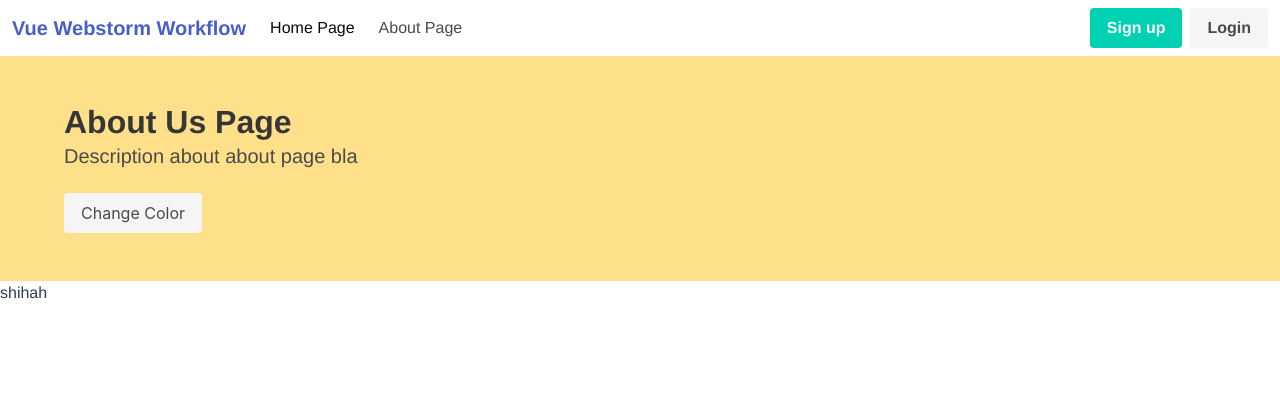
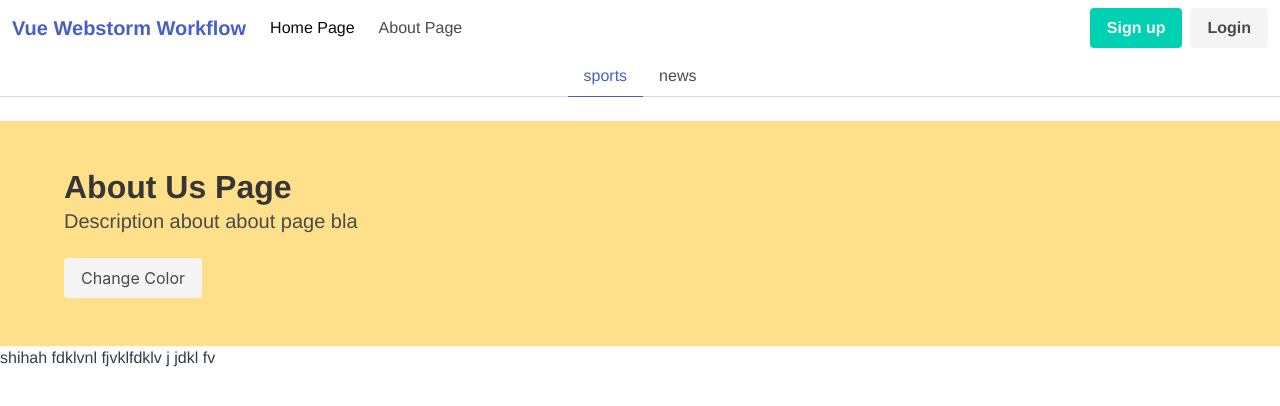
Before and after one commit to sudo-shihab/vue-webstorm-sample-app, a Vue app: page /#/about in a window 1280 px wide. Shown: the top 406 px of the page. Built offline with nearby package versions, Linux system fonts and the light colour scheme.

Commit message:
test husky 7

```diff
--- a/src/views/About.vue
+++ b/src/views/About.vue
@@ -1,12 +1,13 @@
 <template>
   <div class="about">
     <app-nav-bar-wrapper />
+    <app-tabs :menu-list="['sports', 'news']" />
     <hero-page-header
       title="About Us Page"
       sub-title="Description about about page bla"
     />
 
-    <p>shihah</p>
+    <p>shihah fdklvnl fjvklfdklv j jdkl fv</p>
   </div>
 </template>
 
```
